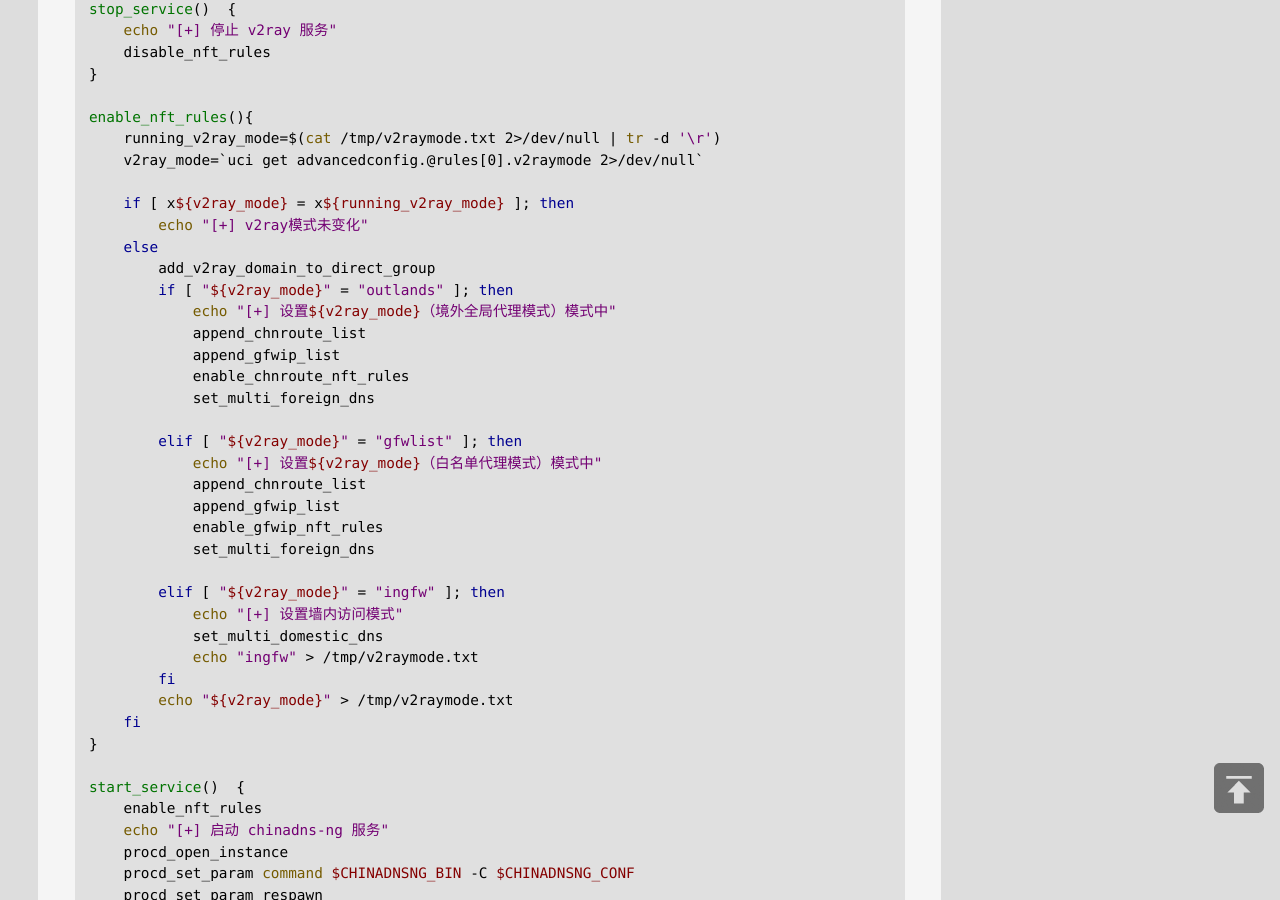
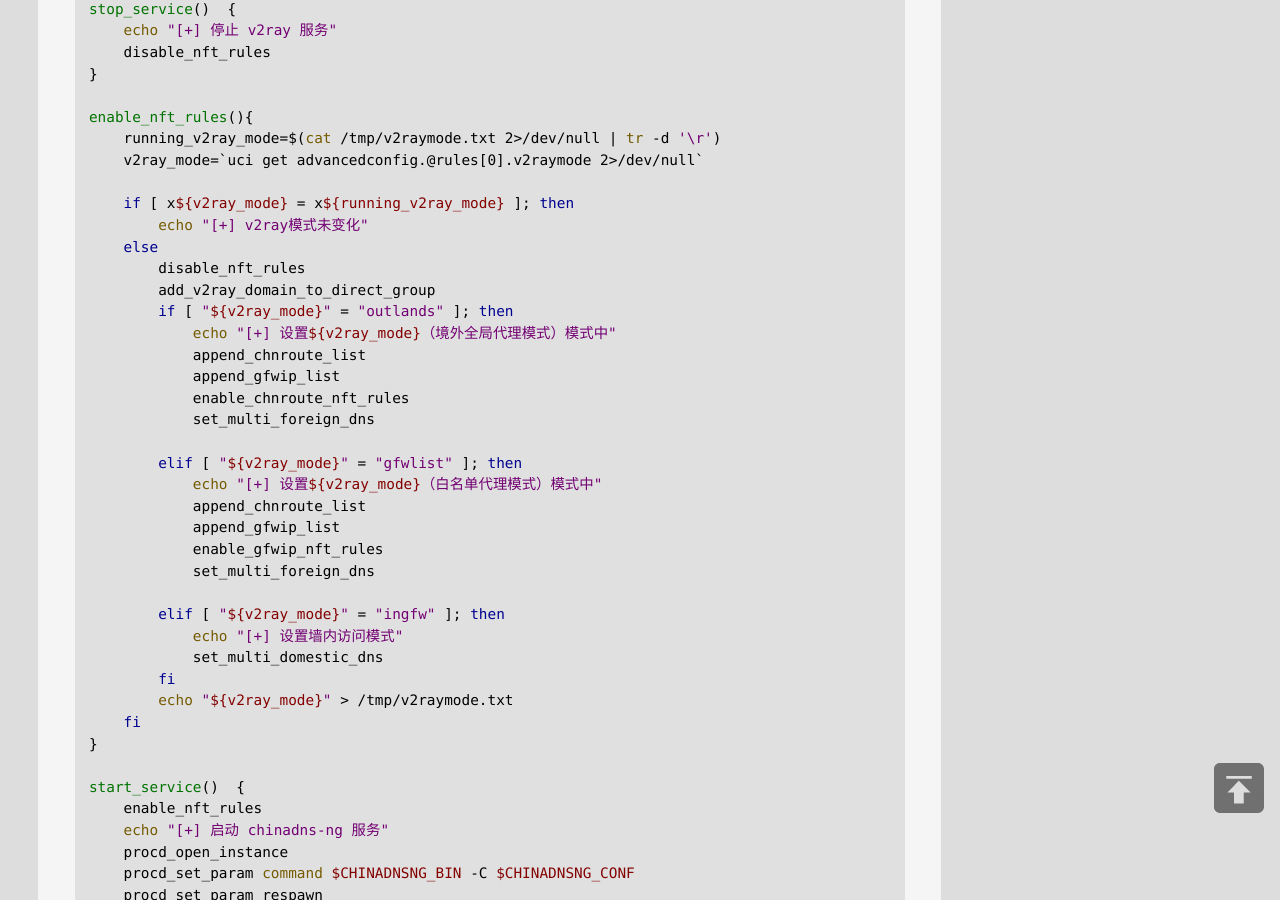
Before and after one commit to jibenfa/jibenfa.github.com, a Jekyll site: the page built from _posts/2025-08-19-E59CA8openwrtE4B88BE4BDBFE794A8chinadns-ngE690ADE9858Dv2rayE5AE9EE78EB0E9808FE6988EE4BBA3E79086.md, in a window 1280 px wide and 900 px high, scrolled down 10309 px. Built offline with Jekyll 4.4.1, drawn with Linux system fonts in a browser that asks for light colours.

Commit message:
Update 2025-08-19-E59CA8openwrtE4B88BE4BDBFE794A8chinadns-ngE690ADE9858Dv2rayE5AE9EE78EB0E9808FE6988EE4BBA3E79086.md

```diff
--- a/_posts/2025-08-19-E59CA8openwrtE4B88BE4BDBFE794A8chinadns-ngE690ADE9858Dv2rayE5AE9EE78EB0E9808FE6988EE4BBA3E79086.md
+++ b/_posts/2025-08-19-E59CA8openwrtE4B88BE4BDBFE794A8chinadns-ngE690ADE9858Dv2rayE5AE9EE78EB0E9808FE6988EE4BBA3E79086.md
@@ -496,6 +496,7 @@ enable_nft_rules(){
     if [ x${v2ray_mode} = x${running_v2ray_mode} ]; then
         echo "[+] v2ray模式未变化"
     else
+        disable_nft_rules
         add_v2ray_domain_to_direct_group
         if [ "${v2ray_mode}" = "outlands" ]; then
             echo "[+] 设置${v2ray_mode}（境外全局代理模式）模式中"
@@ -514,7 +515,6 @@ enable_nft_rules(){
         elif [ "${v2ray_mode}" = "ingfw" ]; then
             echo "[+] 设置墙内访问模式"
             set_multi_domestic_dns
-            echo "ingfw" > /tmp/v2raymode.txt
         fi
         echo "${v2ray_mode}" > /tmp/v2raymode.txt
     fi
```
